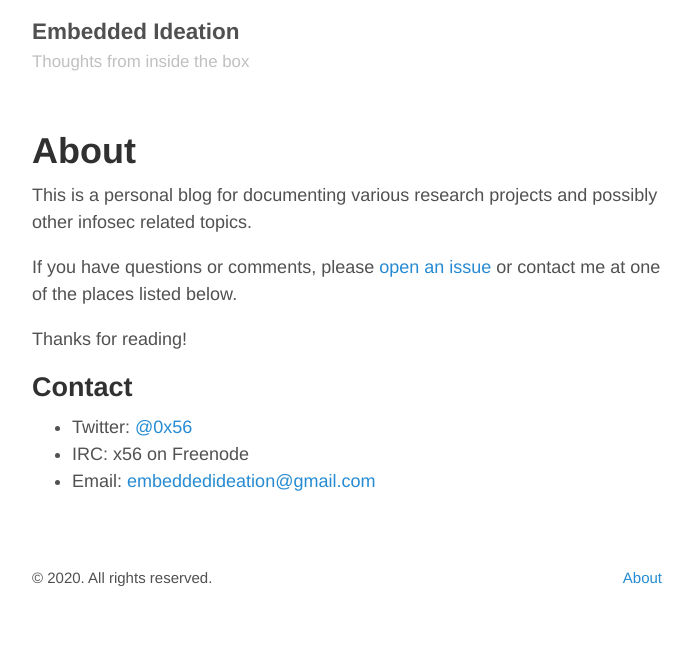
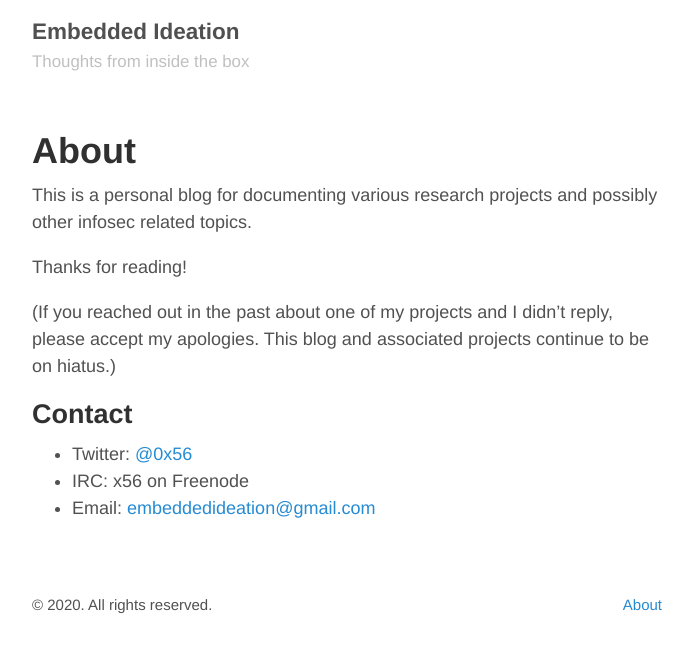
Before and after one commit to embeddedideation/embeddedideation.github.io, a Jekyll site: the page built from about.md, in a window 1280 px wide. Shown: the top 652 px of the page, without its empty margins (293-986 px from the left). Built offline with Jekyll 4.4.1, drawn with Linux system fonts in a browser that asks for light colours.

Commit message:
Update "About" page

```diff
--- a/about.md
+++ b/about.md
@@ -7,11 +7,9 @@ permalink: /about/
 
 This is a personal blog for documenting various research projects and possibly other infosec related topics.
 
-If you have questions or comments, please [open an issue][open-an-issue] or contact me at one of the places listed below.
-
 Thanks for reading!
 
-[open-an-issue]: https://github.com/embeddedideation/embeddedideation.github.io/issues
+(If you reached out in the past about one of my projects and I didn't reply, please accept my apologies. This blog and associated projects continue to be on hiatus.)
 
 ## Contact
 
```
